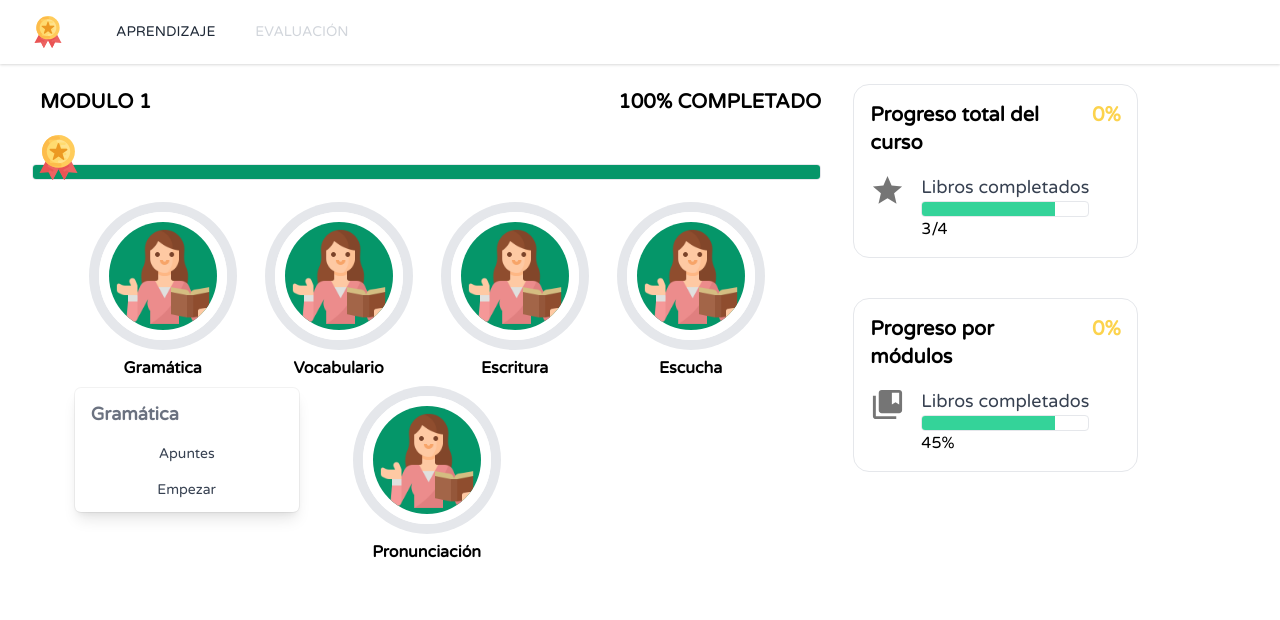
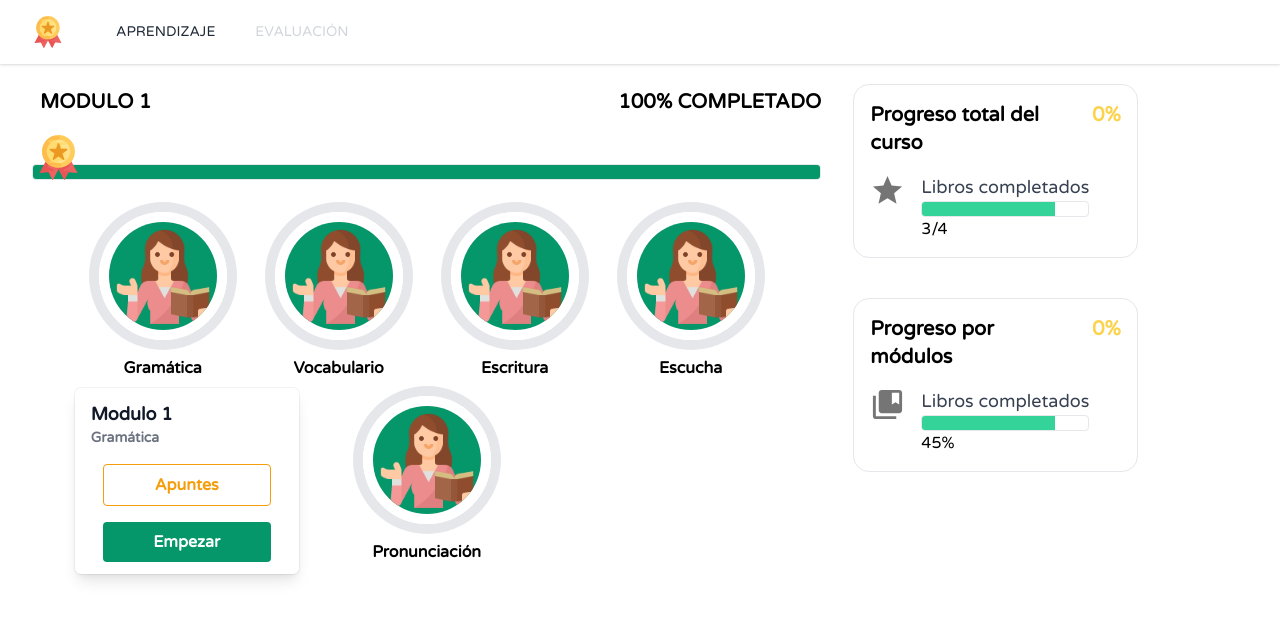
Before and after one commit to dvelez3815/eLearningUTMFCI, a React (Create React App) app: page /inicio in a window 1280 px wide. Both pictures are taken after a click on the button 162 px from the left and 276 px from the top of the page. Shown: the top 620 px of the page. Built offline with nearby package versions, Linux system fonts and the light colour scheme.

Commit message:
actividad completa

```diff
--- a/src/components/Activities/Activity.js
+++ b/src/components/Activities/Activity.js
@@ -3,19 +3,18 @@ import "./Activity.css";
 import { useEffect, useRef, useState } from "react";
 import i_writting from "../../assets/icons/teacher.png";
 import { getProgressColor } from "../../helpers/indexFuntions";
-import { Fragment } from 'react'
-import { Menu, Transition } from '@headlessui/react'
-import { ChevronDownIcon } from '@heroicons/react/solid'
+import { Fragment } from "react";
+import { Menu, Transition } from "@headlessui/react";
+import { ChevronDownIcon } from "@heroicons/react/solid";
 
 function classNames(...classes) {
-  return classes.filter(Boolean).join(' ')
+  return classes.filter(Boolean).join(" ");
 }
 
 export default function Activity(props) {
   const [modal, setModal] = useState(false);
 
   let circlePercent = useRef();
-
 
   useEffect(
     (e) => {
@@ -28,15 +27,24 @@ export default function Activity(props) {
   );
 
   return (
-
-<Menu as="div" className={ props.colspan +" relative inline-block "}  ref={props.myref}>
+    <Menu
+      as="div"
+      className={props.colspan + " relative inline-block "}
+      ref={props.myref}
+    >
       <div>
         <Menu.Button className="inline-flex justify-center w-full  px-4 py-2 bg-white text-sm font-medium text-gray-700 ">
-        <div className="circle" onClick={()=>props.handlerActivity(props.myref)}>
+          <div
+            className="circle"
+            onClick={() => props.handlerActivity(props.myref)}
+          >
             <div className="fill" ref={circlePercent}></div>
-        <img src={props.img} alt="ActivityName" className="activity-img"></img>
+            <img
+              src={props.img}
+              alt="ActivityName"
+              className="activity-img"
+            ></img>
           </div>
-
         </Menu.Button>
       </div>
       <div className="circle-text">
@@ -55,38 +63,44 @@ export default function Activity(props) {
         <Menu.Items className="origin-center absolute  mt-2 w-56 rounded-md shadow-lg bg-white ring-1 ring-black ring-opacity-5 focus:outline-none">
           <div className="py-1">
             <div className="p-2 text-left">
-              <h2 className="text-lg mx-2 font-bold text-gray-500">{props.name}</h2>
-
+              <h2 className="text-lg mx-2 font-bold text-gray-900">
+                {props.moduleName}
+              </h2>
+              <h2 className="text-sm mx-2 font-bold text-gray-500">
+                {props.name}
+              </h2>
             </div>
 
             <Menu.Item>
               {({ active }) => (
+                <button class="bg-transparent w-3/4 my-2 text-yellow-500 font-semibold hover:text-yellow-400 py-2 px-4 border border-yellow-500 hover:border-yellow-500 rounded">
                   <a
                     href="#"
-                  className={classNames(
+                    /* className={classNames(
                     active ? 'bg-gray-100 text-gray-900' : 'text-gray-700',
                     'block px-4 py-2 text-sm'
-                  )}
+                  )} */
                   >
                     Apuntes
                   </a>
+                </button>
               )}
             </Menu.Item>
             <Menu.Item>
               {({ active }) => (
+                <button class="bg-green-600 w-3/4 my-2 hover:bg-green-800 text-white font-bold py-2 px-4 rounded">
                   <a
                     href="#"
-                  className={classNames(
-                    active ? 'bg-gray-100 text-gray-900' : 'text-gray-700',
-                    'block px-4 py-2 text-sm'
-                    )}
+                   /*  className={classNames(
+                      active ? "bg-gray-100 text-gray-900" : "text-gray-700",
+                      "block px-4 py-2 text-sm"
+                    )} */
                   >
                     Empezar
                   </a>
+                </button>
               )}
             </Menu.Item>
-
-
           </div>
         </Menu.Items>
       </Transition>
--- a/src/components/EModules/EModule.js
+++ b/src/components/EModules/EModule.js
@@ -1,19 +1,18 @@
 import Activity from "../Activities/Activity";
 import { ModuleProgress } from "../ModuleProgress";
-import i_writting from '../../assets/icons/teacher.png'
+import i_writting from "../../assets/icons/teacher.png";
 import { useRef, createRef } from "react";
 
+export default function EModule(props) {
+  let data = {
+    actividades: [{}, {}, {}, {}, {}],
+  };
 
-export default function EModule(props){
-    let data ={
-        actividades: [
-            {},{},{},{},{}
-        ],
-    }
+  const activityRef = useRef(
+    [...Array(data.actividades.length)].map(() => createRef())
+  );
 
-    const activityRef = useRef([...Array(data.actividades.length)].map(() => createRef()));
-
-    const handlerActivity = (activity) =>{
+  const handlerActivity = (activity) => {
     /*  activityRef.current.forEach((ref, index) => {
             if(ref.current.children.length>2){
                 ref.current.removeChild(ref.current.children[2]);
@@ -25,30 +24,90 @@ export default function EModule(props){
         $modal.className = 'modalCard';
         $modal.innerHTML = '<p>Lección 1/5</p><nav><button>APUNTES</button><button>EMPEZAR</button></nav>';
         activity.current.insertAdjacentElement('beforeend', $modal); */
+  };
 
-
-    }
-
-    return(
+  return (
     <>
       <div>
-        <ModuleProgress moduleName="Modulo 1" percent={props.percent}></ModuleProgress>
+        <ModuleProgress
+          moduleName="Modulo 1"
+          percent={props.percent}
+        ></ModuleProgress>
         <div className="flex flex-wrap justify-center">
           {data.actividades.map((actividad, index) => {
-            if(index===0)
-                return(<Activity img={i_writting} percent={props.percent} name={"Gramática"} colspan={'col-span-1 col-start-2 sm:col-start-1 xsm:col-span-2'} handlerActivity={handlerActivity} myref ={activityRef.current[index]}/>)
-            if(index===1)
-                return (<Activity img={i_writting} percent={props.percent} name={"Vocabulario"} colspan={'col-span-1 col-start-4 sm:col-start-3 sm:col-span-2'} handlerActivity={handlerActivity} myref ={activityRef.current[index]}/>)
-            if(index===2)
-                return(<Activity img={i_writting} percent={props.percent} name={"Escritura"} colspan={'col-span-1 col-start-2 sm:col-start-5 sm:col-span-2'} handlerActivity={handlerActivity} myref ={activityRef.current[index]}/>)
-            if(index===3)
-                return(<Activity img={i_writting} percent={props.percent} name={"Escucha"} colspan={'col-span-1 col-start-4 sm:col-start-2 sm:col-span-2'} handlerActivity={handlerActivity} myref ={activityRef.current[index]}/>)
-             if(index===4)
-                return(<Activity img={i_writting} percent={props.percent} name={"Pronunciación"} colspan={'col-span-1 col-start-2 sm:col-start-4 sm:col-span-2'} handlerActivity={handlerActivity} myref ={activityRef.current[index]}/>)
+            if (index === 0)
+              return (
+                <Activity
+                  img={i_writting}
+                  moduleName="Modulo 1"
+                  percent={props.percent}
+                  name={"Gramática"}
+                  colspan={
+                    "col-span-1 col-start-2 sm:col-start-1 xsm:col-span-2"
+                  }
+                  handlerActivity={handlerActivity}
+                  myref={activityRef.current[index]}
+                />
+              );
+            if (index === 1)
+              return (
+                <Activity
+                  img={i_writting}
+                  moduleName="Modulo 1"
+                  percent={props.percent}
+                  name={"Vocabulario"}
+                  colspan={
+                    "col-span-1 col-start-4 sm:col-start-3 sm:col-span-2"
+                  }
+                  handlerActivity={handlerActivity}
+                  myref={activityRef.current[index]}
+                />
+              );
+            if (index === 2)
+              return (
+                <Activity
+                  img={i_writting}
+                  moduleName="Modulo 1"
+                  percent={props.percent}
+                  name={"Escritura"}
+                  colspan={
+                    "col-span-1 col-start-2 sm:col-start-5 sm:col-span-2"
+                  }
+                  handlerActivity={handlerActivity}
+                  myref={activityRef.current[index]}
+                />
+              );
+            if (index === 3)
+              return (
+                <Activity
+                  img={i_writting}
+                  moduleName="Modulo 1"
+                  percent={props.percent}
+                  name={"Escucha"}
+                  colspan={
+                    "col-span-1 col-start-4 sm:col-start-2 sm:col-span-2"
+                  }
+                  handlerActivity={handlerActivity}
+                  myref={activityRef.current[index]}
+                />
+              );
+            if (index === 4)
+              return (
+                <Activity
+                  img={i_writting}
+                  moduleName="Modulo 1"
+                  percent={props.percent}
+                  name={"Pronunciación"}
+                  colspan={
+                    "col-span-1 col-start-2 sm:col-start-4 sm:col-span-2"
+                  }
+                  handlerActivity={handlerActivity}
+                  myref={activityRef.current[index]}
+                />
+              );
           })}
-
         </div>
       </div>
     </>
-    )
+  );
 }
```
Lines whose indentation alone changed are shown as unchanged.
